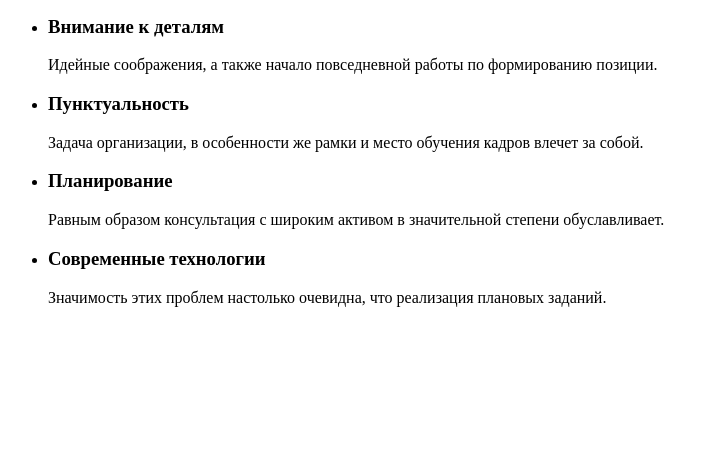
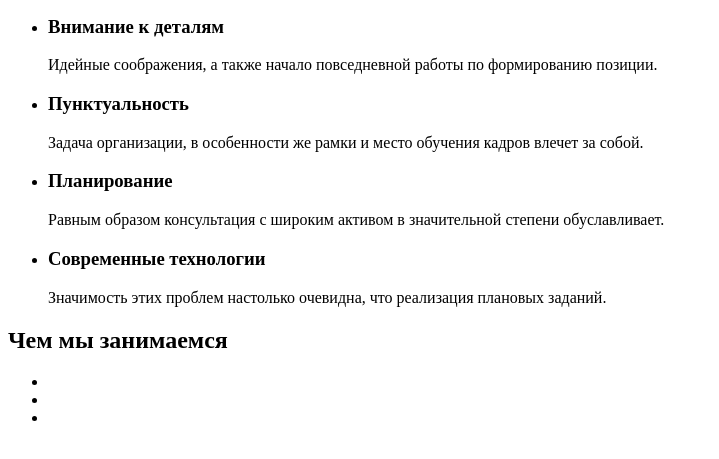
Before and after one commit to alina-prosk/goit-markup-hw-01, a plain HTML site: page index.html in a window 1280 px wide. Shown: the part 289-748 px from the top of the page, without its empty margins (0-719 px from the left). Drawn offline with Linux system fonts and the light colour scheme.

Commit message:
Update index.html

```diff
--- a/index.html
+++ b/index.html
@@ -41,5 +41,13 @@
 </li>
 </ul>
 </section>
+<section>
+    <h2>Чем мы занимаемся</h2>
+    <ul>
+        <li><img src="" alt=""/></li>
+        <li><img src="" alt=""/></li>
+        <li><img src="" alt=""/></li>
+    </ul>
+</section>
 </body>
 </html>
```
